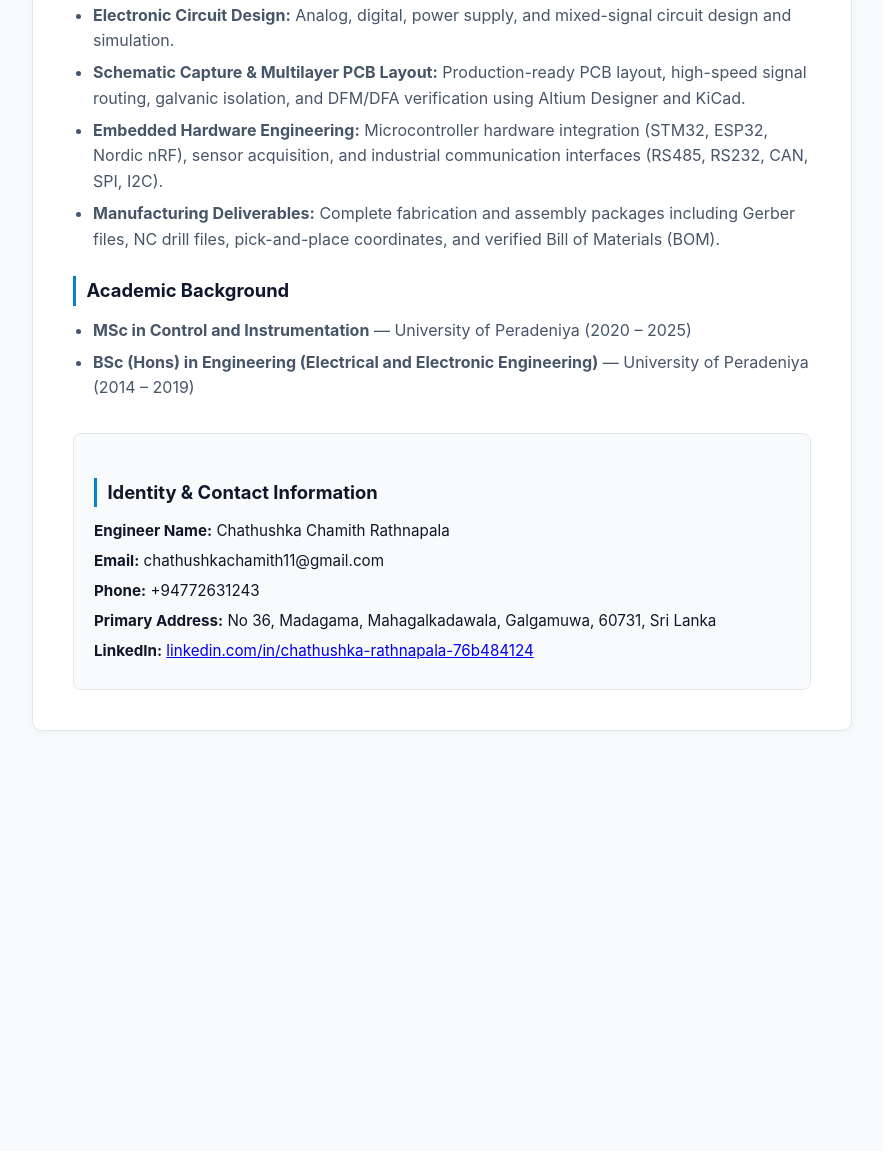
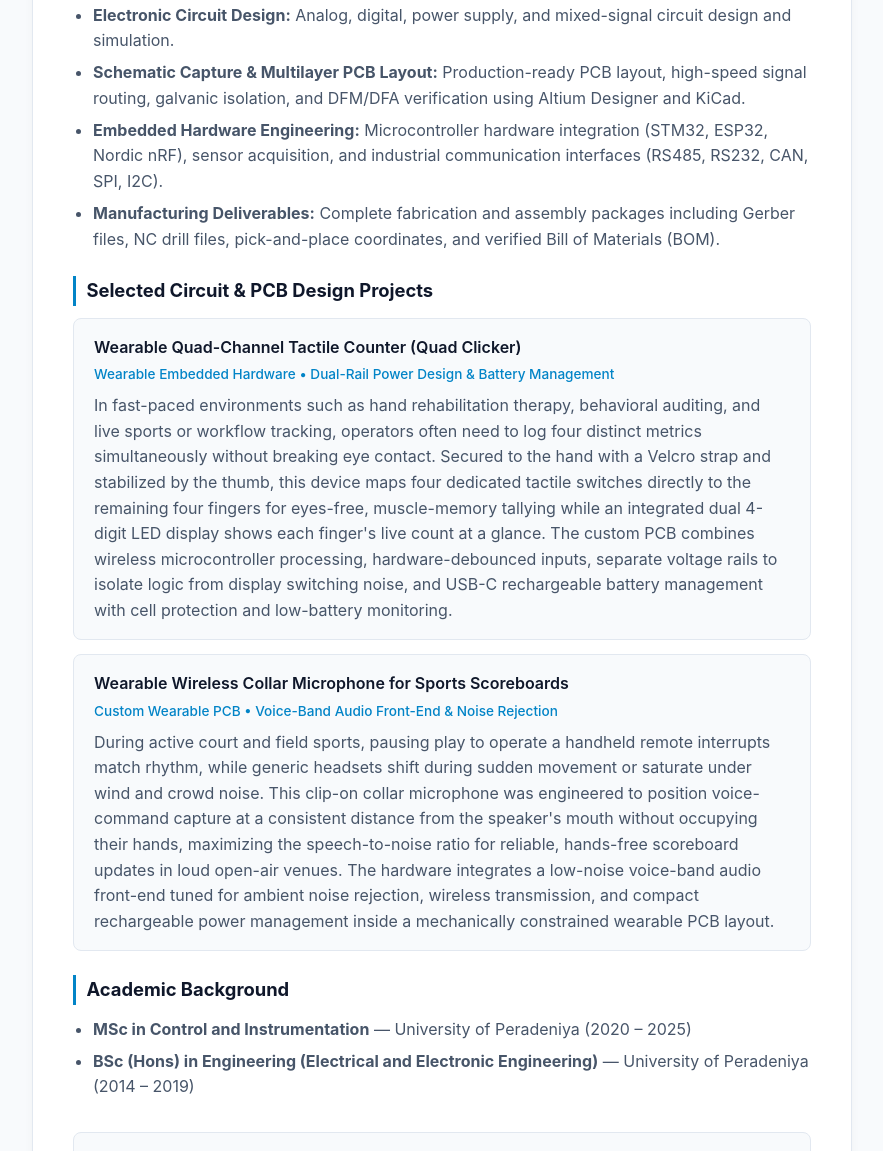
Before and after one commit to chathushkachamith/chathushkachamith.github.io, a plain HTML site: page index.html in a window 1280 px wide. Shown: the part 415-1566 px from the top of the page, without its empty margins (198-1081 px from the left). Before the commit the page ends 1178 px from the top, so only its background shows below. Drawn offline with Linux system fonts and the light colour scheme.

Commit message:
Add project cards for selected PCB design projects
Added project cards for wearable technology designs with descriptions.

```diff
--- a/index.html
+++ b/index.html
@@ -66,6 +66,27 @@
       font-size: 0.95rem;
     }
     .contact-box p { margin-bottom: 0.35rem; color: var(--text); }
+    .project-card {
+      background: var(--bg);
+      border: 1px solid var(--border);
+      border-radius: 8px;
+      padding: 1rem 1.25rem;
+      margin-bottom: 0.85rem;
+    }
+    .project-title {
+      font-weight: 600;
+      color: var(--text);
+      margin-bottom: 0.25rem;
+    }
+    .project-meta {
+      font-size: 0.85rem;
+      color: var(--accent);
+      font-weight: 500;
+      margin-bottom: 0.45rem;
+    }
+    .project-card p {
+      margin-bottom: 0;
+    }
   </style>
 </head>
 <body>
@@ -90,7 +111,23 @@
       <li><strong>Embedded Hardware Engineering:</strong> Microcontroller hardware integration (STM32, ESP32, Nordic nRF), sensor acquisition, and industrial communication interfaces (RS485, RS232, CAN, SPI, I2C).</li>
       <li><strong>Manufacturing Deliverables:</strong> Complete fabrication and assembly packages including Gerber files, NC drill files, pick-and-place coordinates, and verified Bill of Materials (BOM).</li>
     </ul>
+    <h2>Selected Circuit &amp; PCB Design Projects</h2>
 
+    <div class="project-card">
+      <div class="project-title">Wearable Quad-Channel Tactile Counter (Quad Clicker)</div>
+      <div class="project-meta">Wearable Embedded Hardware &bull; Dual-Rail Power Design &amp; Battery Management</div>
+      <p>
+        In fast-paced environments such as hand rehabilitation therapy, behavioral auditing, and live sports or workflow tracking, operators often need to log four distinct metrics simultaneously without breaking eye contact. Secured to the hand with a Velcro strap and stabilized by the thumb, this device maps four dedicated tactile switches directly to the remaining four fingers for eyes-free, muscle-memory tallying while an integrated dual 4-digit LED display shows each finger's live count at a glance. The custom PCB combines wireless microcontroller processing, hardware-debounced inputs, separate voltage rails to isolate logic from display switching noise, and USB-C rechargeable battery management with cell protection and low-battery monitoring.
+      </p>
+    </div>
+
+    <div class="project-card">
+      <div class="project-title">Wearable Wireless Collar Microphone for Sports Scoreboards</div>
+      <div class="project-meta">Custom Wearable PCB &bull; Voice-Band Audio Front-End &amp; Noise Rejection</div>
+      <p>
+        During active court and field sports, pausing play to operate a handheld remote interrupts match rhythm, while generic headsets shift during sudden movement or saturate under wind and crowd noise. This clip-on collar microphone was engineered to position voice-command capture at a consistent distance from the speaker's mouth without occupying their hands, maximizing the speech-to-noise ratio for reliable, hands-free scoreboard updates in loud open-air venues. The hardware integrates a low-noise voice-band audio front-end tuned for ambient noise rejection, wireless transmission, and compact rechargeable power management inside a mechanically constrained wearable PCB layout.
+      </p>
+    </div>
     <h2>Academic Background</h2>
     <ul>
       <li><strong>MSc in Control and Instrumentation</strong> — University of Peradeniya (2020 – 2025)</li>
```
